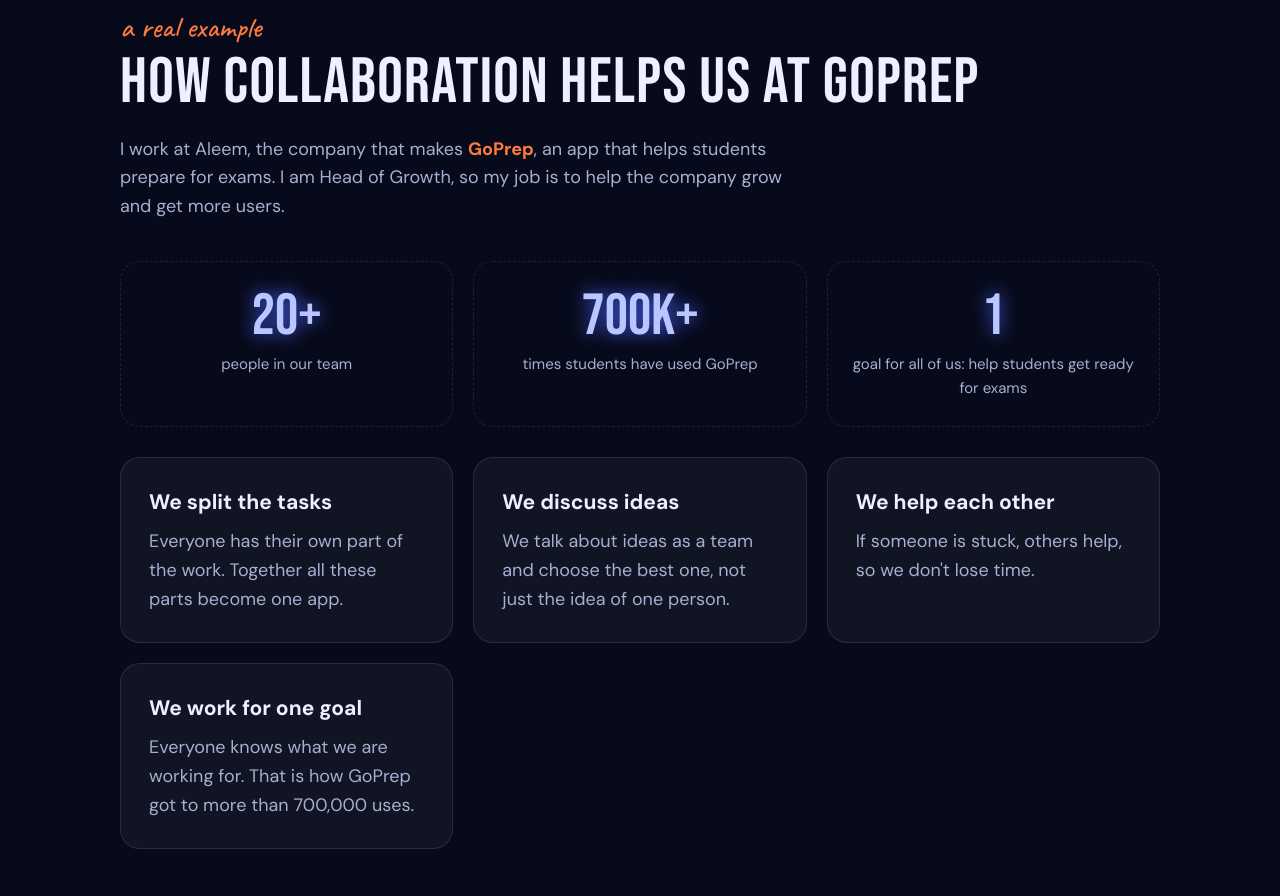
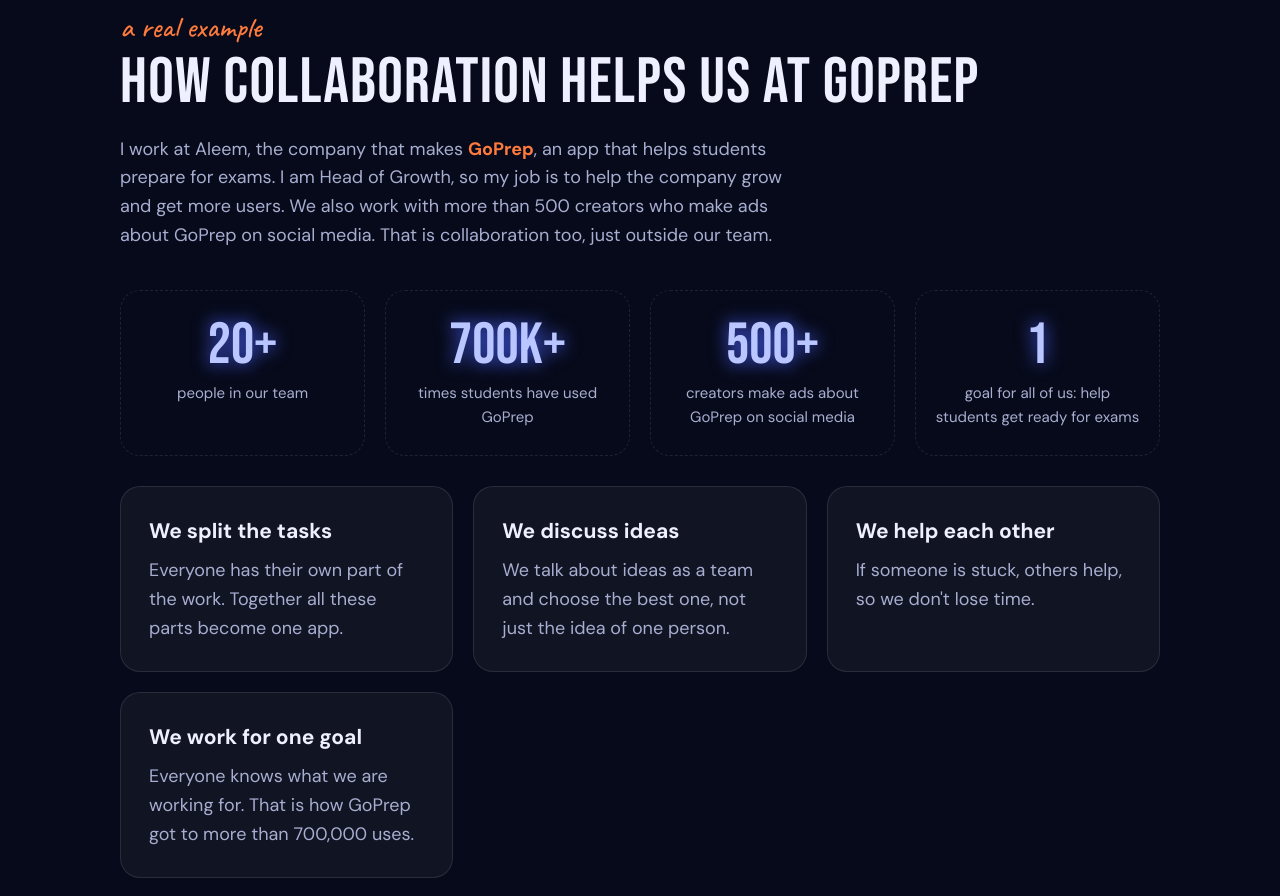
Before and after one commit to Stressyoung/team-up, a plain HTML site: page index.html in a window 1280 px wide. Shown: the part 3272-4168 px from the top of the page. Drawn offline with Linux system fonts and the light colour scheme; animation ran at ten frames a second; a web font is replaced by a local one.

Commit message:
Add creators to GoPrep story

```diff
--- a/index.html
+++ b/index.html
@@ -329,11 +329,12 @@
     <div class="reveal">
       <div class="kicker">a real example</div>
       <h2>How collaboration helps us at GoPrep</h2>
-      <p class="muted" style="max-width:680px">I work at Aleem, the company that makes <a class="story-link" href="https://goprep.gg" target="_blank" rel="noopener">GoPrep</a>, an app that helps students prepare for exams. I am Head of Growth, so my job is to help the company grow and get more users.</p>
+      <p class="muted" style="max-width:680px">I work at Aleem, the company that makes <a class="story-link" href="https://goprep.gg" target="_blank" rel="noopener">GoPrep</a>, an app that helps students prepare for exams. I am Head of Growth, so my job is to help the company grow and get more users. We also work with more than 500 creators who make ads about GoPrep on social media. That is collaboration too, just outside our team.</p>
     </div>
     <div class="stats reveal">
       <div class="stat"><div class="num">20+</div><p>people in our team</p></div>
       <div class="stat"><div class="num">700K+</div><p>times students have used GoPrep</p></div>
+      <div class="stat"><div class="num">500+</div><p>creators make ads about GoPrep on social media</p></div>
       <div class="stat"><div class="num">1</div><p>goal for all of us: help students get ready for exams</p></div>
     </div>
     <div class="grid g2" style="margin-top:30px">
```
